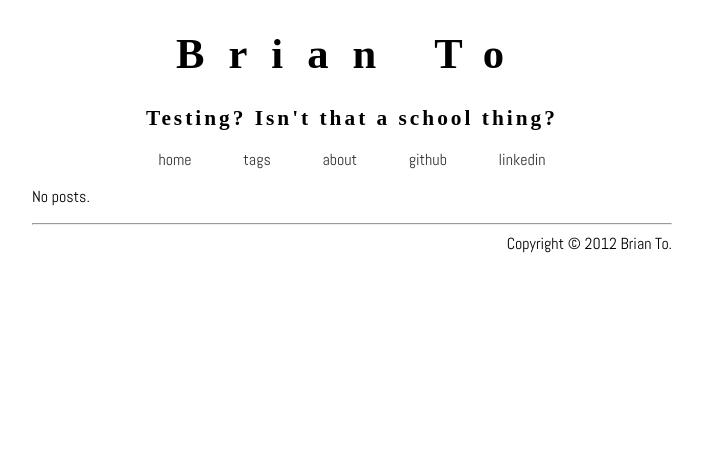
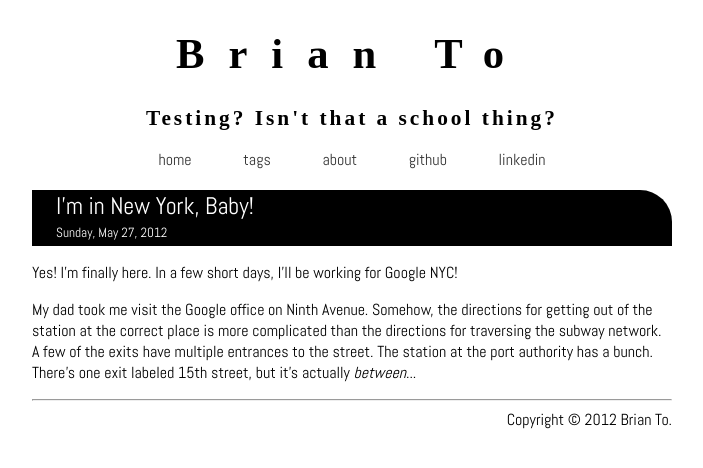
Before and after one commit to brianto/brianto.github.com, a Jekyll site: the page built from index.html, in a window 1280 px wide. Shown: the top 468 px of the page, without its empty margins (288-991 px from the left). Built offline with Jekyll 4.4.1, drawn with Linux system fonts in a browser that asks for light colours; nearby versions of some CDN libraries; some web fonts are replaced.

Commit message:
Made first post!

```diff
--- /dev/null
+++ b/_posts/2012-05-27-im-in-new-york-baby.md
@@ -0,0 +1,28 @@
+---
+layout: post
+title: I'm in New York, Baby!
+description: Things I did.
+tags: living
+---
+
+Yes! I'm finally here. In a few short days, I'll be working for Google NYC!
+
+My dad took me visit the Google office on Ninth Avenue. Somehow, the directions
+for getting out of the station at the correct place is more complicated than the
+directions for traversing the subway network. A few of the exits have multiple
+entrances to the street. The station at the port authority has a bunch. There's
+one exit labeled 15th street, but it's actually _between_ 14th and 15th street.
+I need to exit out of the last exist. That station is a confusing mess. I'll get
+another chance again to burn the route into my mind.
+
+That reminds me, how _does_ the subway system work?
+
+Chinese food in NYC is surprisingly good, especially for the same price I find
+back in Rochester. A large bowl of wanton soup is under $5. Small meat pastries
+(among other simple pastries) are about 70&cent; each. Quite a bargain.  There
+are cool flavors like curry beef, chicken, and roast pork for the savory and
+things like lemon and taro for the sweet. Small cake pastries are just over a
+dollar! I have a feeling I might buy these things in bulk and enjoy them over
+the week.
+
+May the foods be with you.
--- a/about.md
+++ b/about.md
@@ -1,6 +1,6 @@
 ---
 layout: default
-title: About Brian
+title: About Me
 ---
 
 I'm a third year [Software Enginer](http://www.se.rit.edu) at the [Rochester
```
